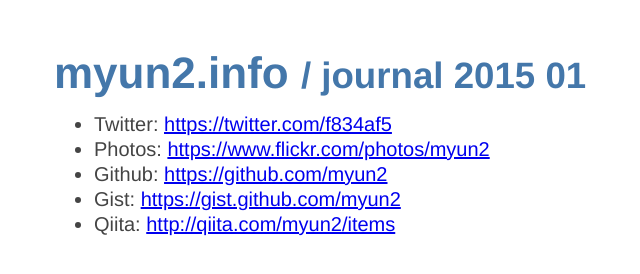
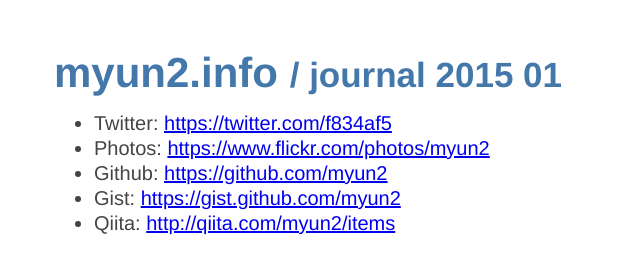
Before and after one commit to myun2/myun2.github.io, a plain HTML site: page journals/2015/01.html in a window 1280 px wide. Shown: the whole page, without its empty margins (2-642 px from the left). Drawn offline with Linux system fonts and the light colour scheme.

Commit message:
Update journal.css

```diff
--- a/journals/journal.css
+++ b/journals/journal.css
@@ -2,6 +2,8 @@
 }
 
 .journal h1 {
+  font-size: 42px;
+  margin-bottom: 15px;
 }
 
 .journal-content {
```
